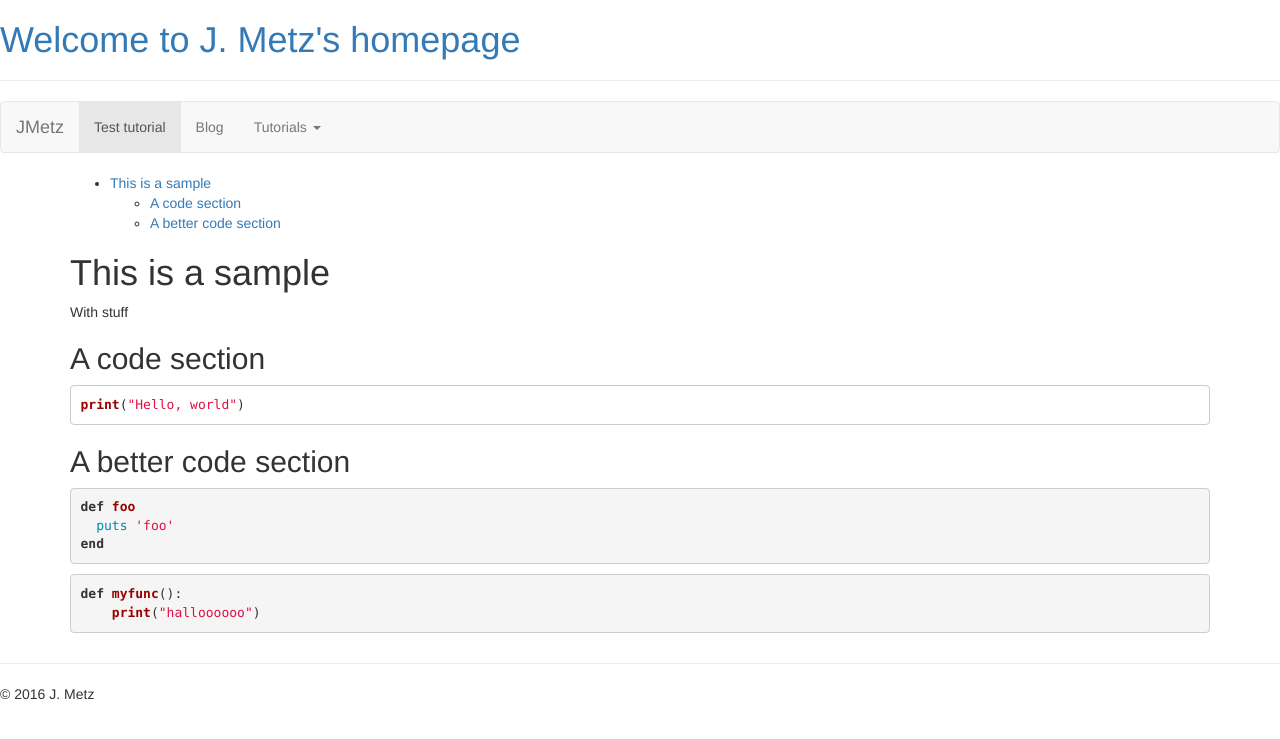
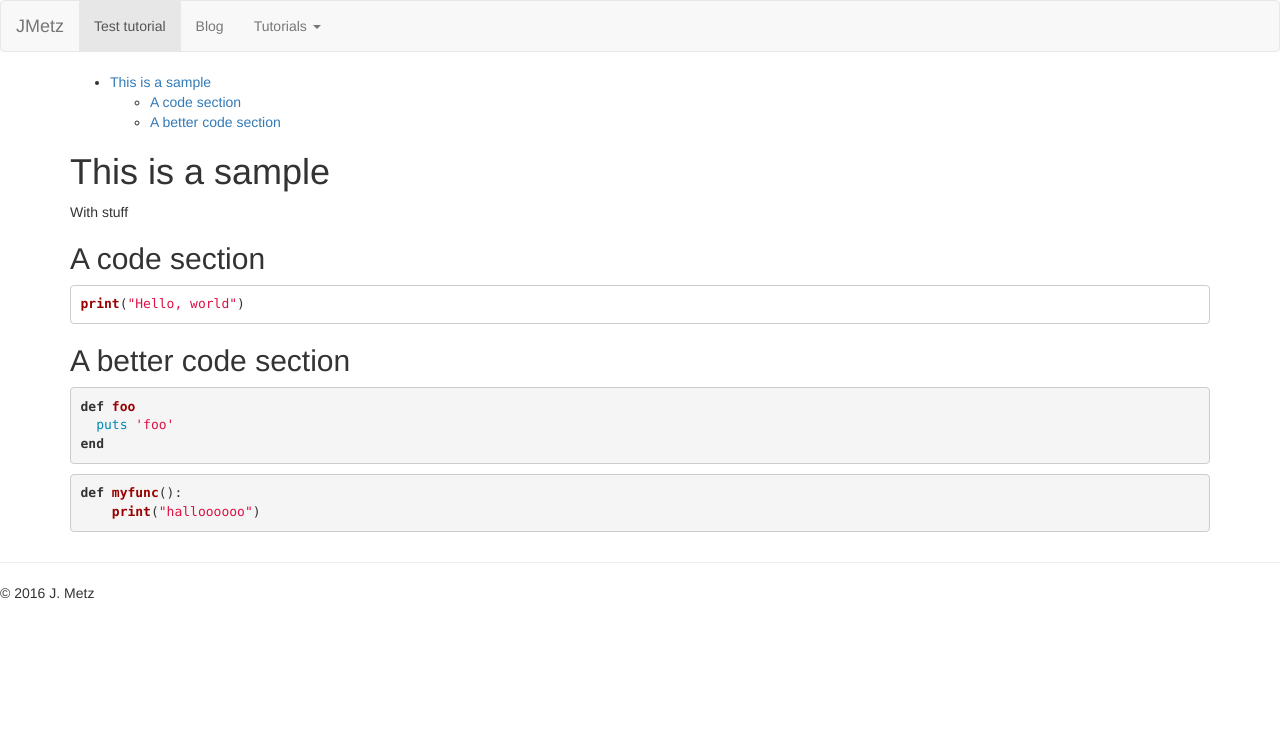
Before and after one commit to jmetz/jmetz.github.io, a Jekyll site: the page built from _posts/2016-01-17-demo_tutorial.md, in a window 1280 px wide. Shown: the top 739 px of the page. Built offline with Jekyll 4.4.1, drawn with Linux system fonts in a browser that asks for light colours.

Commit message:
Update default.html

```diff
--- a/_layouts/default.html
+++ b/_layouts/default.html
@@ -16,11 +16,11 @@
   </head>
 
   <body>
-    <header>
+    <!--header>
         <h1><a href="{{site.baseurl}}/">Welcome to {{ site.name }}</a></h1>
         <h4>{{ site.description }}</h4>
         <hr />
-    </header>
+    </header-->
 
     <nav class="navbar navbar-default">
       <div class="container-fluid">
```
